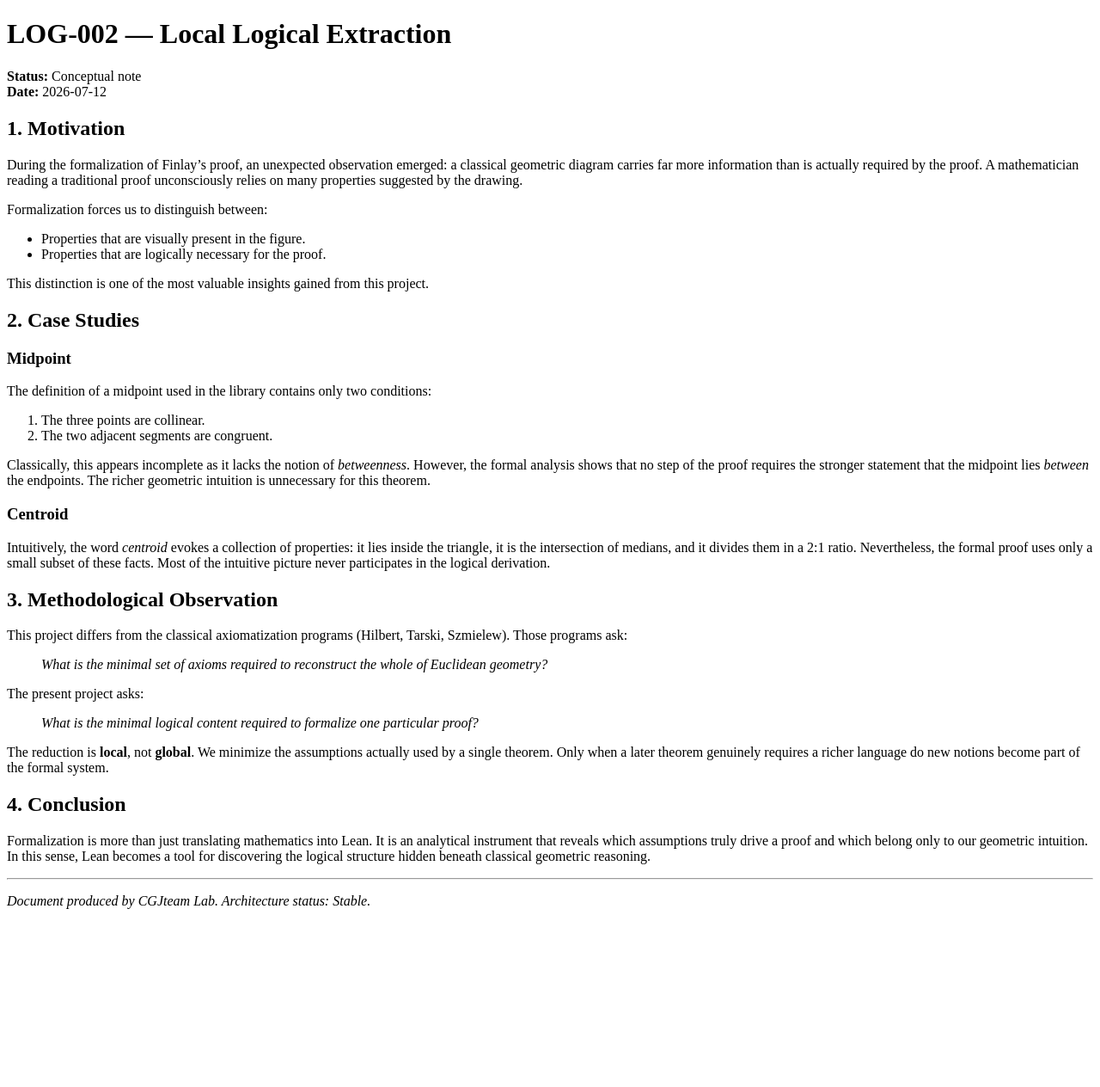
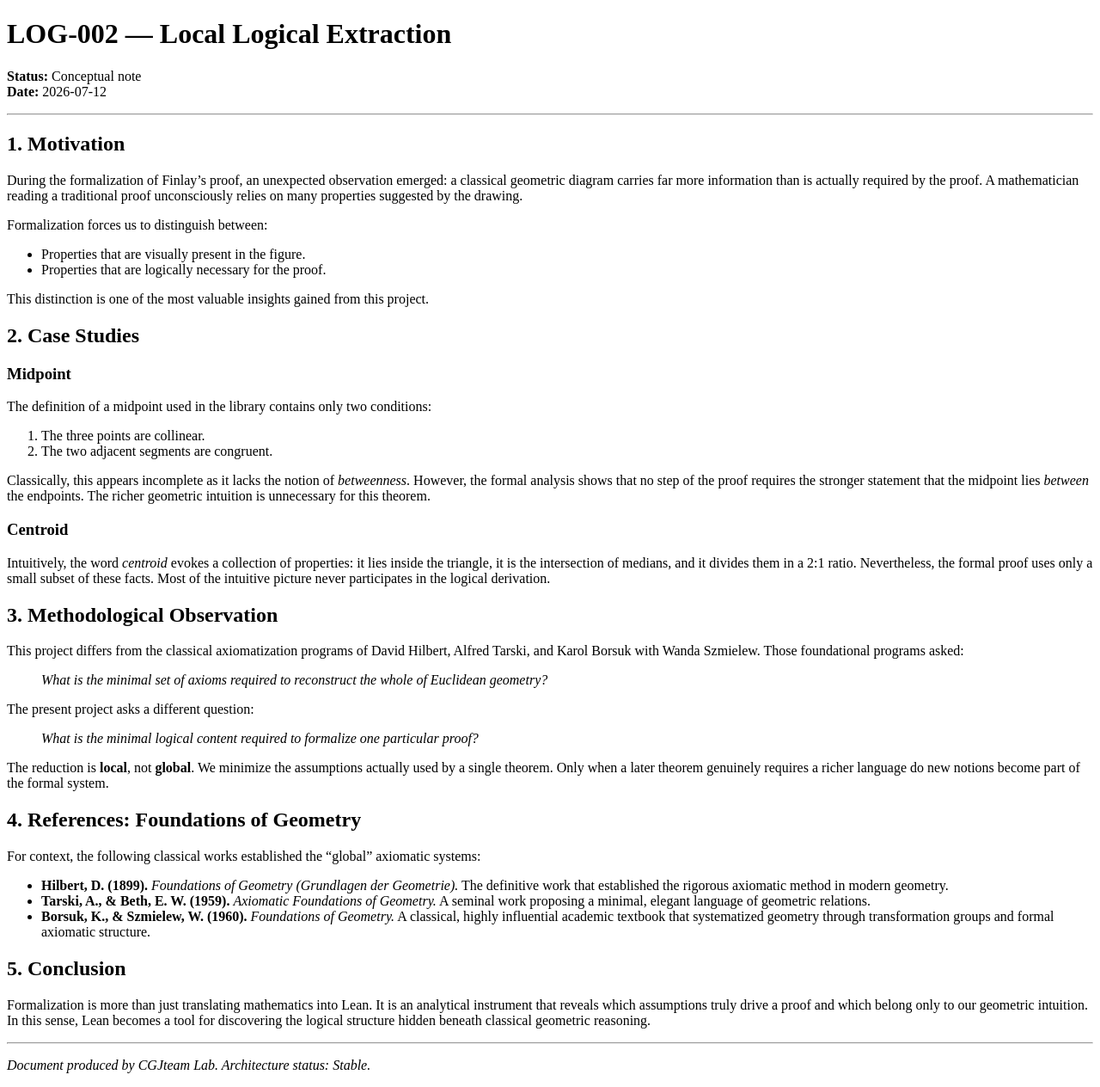
Before and after one commit to cgjteam/cgjteam.github.io, a Jekyll site: the page built from log-002.md, in a window 1280 px wide. Shown: the whole page at 86% size. Built offline with Jekyll 4.4.1, drawn with Linux system fonts in a browser that asks for light colours; comment, search, counter and statistics services are not loaded; our own code applies the rules of GitHub Pages for plain Markdown files; before the commit the page ends 1073 px from its top, so only the background shows below that.

Commit message:
Update log-002.md

```diff
--- a/log-002.md
+++ b/log-002.md
@@ -6,6 +6,8 @@ layout: default
 
 **Status:** Conceptual note
 **Date:** 2026-07-12
+
+---
 
 ## 1. Motivation
 During the formalization of Finlay's proof, an unexpected observation emerged: a classical geometric diagram carries far more information than is actually required by the proof. A mathematician reading a traditional proof unconsciously relies on many properties suggested by the drawing.
@@ -29,15 +31,22 @@ Classically, this appears incomplete as it lacks the notion of *betweenness*. Ho
 Intuitively, the word *centroid* evokes a collection of properties: it lies inside the triangle, it is the intersection of medians, and it divides them in a 2:1 ratio. Nevertheless, the formal proof uses only a small subset of these facts. Most of the intuitive picture never participates in the logical derivation.
 
 ## 3. Methodological Observation
-This project differs from the classical axiomatization programs (Hilbert, Tarski, Szmielew). Those programs ask:
+This project differs from the classical axiomatization programs of David Hilbert, Alfred Tarski, and Karol Borsuk with Wanda Szmielew. Those foundational programs asked:
 > *What is the minimal set of axioms required to reconstruct the whole of Euclidean geometry?*
 
-The present project asks:
+The present project asks a different question:
 > *What is the minimal logical content required to formalize one particular proof?*
 
 The reduction is **local**, not **global**. We minimize the assumptions actually used by a single theorem. Only when a later theorem genuinely requires a richer language do new notions become part of the formal system.
 
-## 4. Conclusion
+## 4. References: Foundations of Geometry
+For context, the following classical works established the "global" axiomatic systems:
+
+- **Hilbert, D. (1899).** *Foundations of Geometry (Grundlagen der Geometrie).* The definitive work that established the rigorous axiomatic method in modern geometry.
+- **Tarski, A., & Beth, E. W. (1959).** *Axiomatic Foundations of Geometry.* A seminal work proposing a minimal, elegant language of geometric relations.
+- **Borsuk, K., & Szmielew, W. (1960).** *Foundations of Geometry.* A classical, highly influential academic textbook that systematized geometry through transformation groups and formal axiomatic structure.
+
+## 5. Conclusion
 Formalization is more than just translating mathematics into Lean. It is an analytical instrument that reveals which assumptions truly drive a proof and which belong only to our geometric intuition. In this sense, Lean becomes a tool for discovering the logical structure hidden beneath classical geometric reasoning.
 
 ---
```
